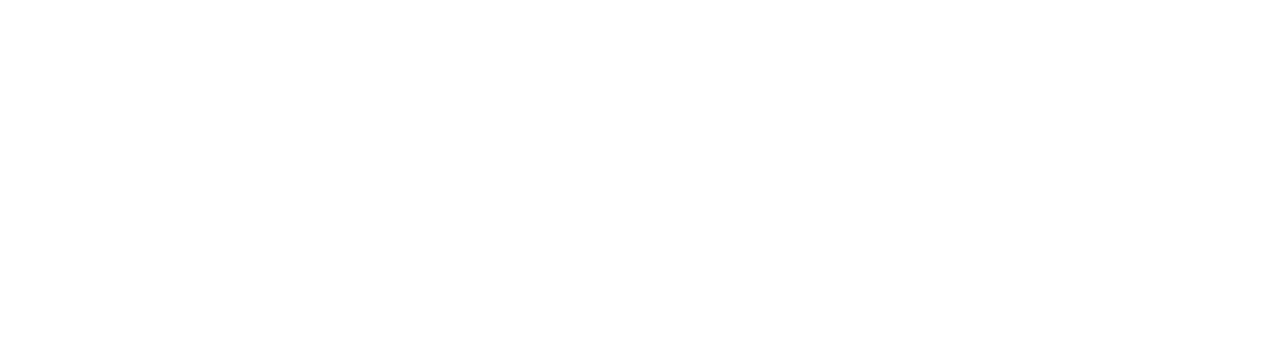
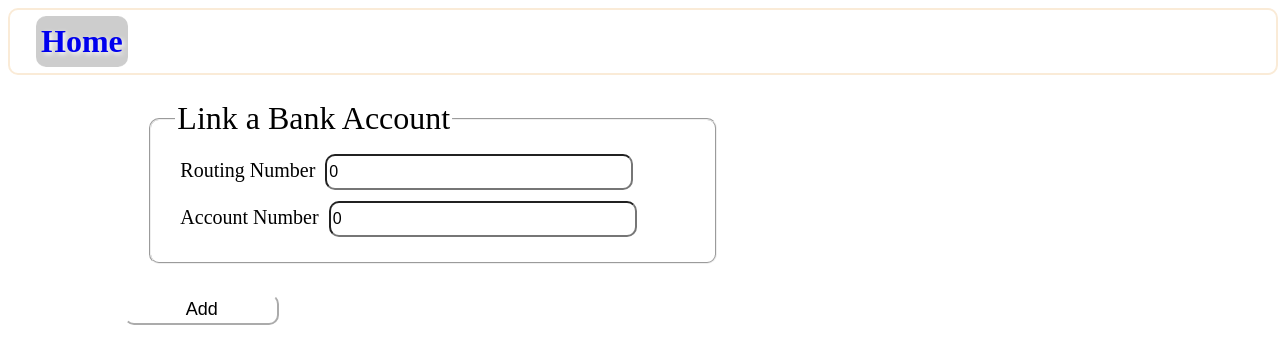
Before and after one commit to jpkeegan/RevPay-Bank-Frontend, a React (Create React App) app: page /bankaccount/add in a window 1280 px wide. Before the commit this address had no page. Shown: the top 364 px of the page. Built offline with nearby package versions, Linux system fonts and the light colour scheme.

Commit message:
bank account creation done

```diff
--- a/src/App.tsx
+++ b/src/App.tsx
@@ -17,14 +17,15 @@
     <QueryClientProvider client={queryClient}>
       <BrowserRouter>
         <Routes>
-          <Route path={'/'} element={<HomePage/>}/>
+          <Route path={'/home'} element={<HomePage/>}/>
           <Route path={'/business/new'} element={<AddBusinessPage/>}/>
-          <Route path={'/login'} element={<SignInPage/>}/>
+          <Route path={'/'} element={<SignInPage/>}/>
           <Route path={'/registration'} element={<PersonalRegistrationPage/>}/>
           <Route path={'/bankAccount'} element={<BankAccountForm/>}/>
           {/* <Route path={'/loan'} element={<CreateBusinessLoanPage/>}/> */}
           <Route path={'/wallet'} element={<WalletPage/>} />
           <Route path='/logout' element={<LogOut/>}/>
+          <Route path={'/bankaccount/add'} element={<BankAccountForm/>} />
         </Routes>
       </BrowserRouter>
     </QueryClientProvider>
--- a/src/components/bank-account-list.tsx
+++ b/src/components/bank-account-list.tsx
@@ -10,8 +10,8 @@
 
         <ul>
 
-            {props.bankAccounts.map(ba => <li key={ba.accountId}>
-                Bank Account ID: {ba.accountId}<br/>
+            {props.bankAccounts.map(ba => <li key={ba.bankAccountId}>
+                Bank Account ID: {ba.bankAccountId}<br/>
                 Routing Number: {ba.routingNumber}<br/>
                 Account Number: {ba.accountNumber}<br/>
                 Balance: {ba.balance}<br/>
--- a/src/pages/bank-account-form.tsx
+++ b/src/pages/bank-account-form.tsx
@@ -7,12 +7,19 @@
 export type BankAccountInfo = {
     routingNumber: number,
     accountNumber: number,
+    accountId: number
 }
 
 export function BankAccountForm() {
+
     const router = useNavigate();
+    const accountId = Number(localStorage.getItem("accountId"));
 
-    const [bankAccount, setBankAccount] = useState<BankAccountInfo>({ routingNumber: 0, accountNumber: 0 });
+    const [bankAccount, setBankAccount] = useState<BankAccountInfo>({
+        routingNumber: 0,
+        accountNumber: 0,
+        accountId: accountId
+    });
 
     function handleInputChange(event: React.ChangeEvent<HTMLInputElement>) {
         const { name, value } = event.target;
@@ -26,8 +33,13 @@
     async function handleSubmit(event: FormEvent<HTMLFormElement>) {
         event.preventDefault();
         await addBankAccount(bankAccount);
-        setBankAccount({ routingNumber: 0, accountNumber: 0 })
-        alert('Bank account successfully linked')
+        setBankAccount({
+            routingNumber: bankAccount.routingNumber,
+            accountNumber: bankAccount.accountNumber,
+            accountId: bankAccount.accountId
+        })
+        alert('Bank account successfully linked');
+        router('/wallet');
     }
 
     return <>
--- a/src/pages/home-page.tsx
+++ b/src/pages/home-page.tsx
@@ -5,7 +5,7 @@
 export function HomePage(){
     const router = useNavigate();
     return <>
-        <NavBar left={[{text:"Home",callback:()=>{router("/")}}]}
+        <NavBar left={[{text:"Home",callback:()=>{router("/home")}}]}
         right={[
         {text:"Add Business",callback:()=>{router("/business/new")}},
         {text:"Business Loan",callback:()=>{router("/loan")}},
--- a/src/pages/wallet-page.tsx
+++ b/src/pages/wallet-page.tsx
@@ -1,13 +1,15 @@
 import { useEffect, useState } from "react"
 import { BankAccount, getAllBankAccounts } from "../requests/bank-account-requests"
-import { async } from "q";
 import { BankAccountsList } from "../components/bank-account-list";
+import { NavBar } from "../components/nav-bar";
+import { useNavigate } from "react-router";
 
 
 export function WalletPage() {
 
     const [bankAccounts, setBankAccounts] = useState<BankAccount[]>([]);
     const accountId = localStorage.getItem("accountId");
+    const router = useNavigate();
 
     useEffect(()=>{
         (async ()=>{
@@ -16,7 +18,18 @@
         })();
     }, [])
 
+    function addBankButton() {
+        router("/bankAccount/add");
+    }
+
     return <>
+
+        <NavBar left={[{text:"Home",callback:()=>{router("/home")}}]}
+            right={[
+            {text:"Add Business",callback:()=>{router("/business/new")}},
+            {text:"Business Loan",callback:()=>{router("/loan")}},
+            {text:"Wallet",callback:()=>{router("/wallet")}},
+            {text:"Log Out",callback:()=>{router("/logout")}}]} />
 
         <h3>Wallet Page!</h3>
         <h4>Current RevPay Wallet Balance: $__.__</h4>
@@ -24,7 +37,7 @@
 
         <h5>Banks List:</h5>
         <BankAccountsList bankAccounts={bankAccounts} />
-        <button >Add Bank</button>
+        <button onClick={addBankButton}>Add Bank</button>
 
         <h5>Cards List:</h5>
 
--- a/src/requests/bank-account-requests.ts
+++ b/src/requests/bank-account-requests.ts
@@ -50,7 +50,7 @@
 }
 
 export async function getAllBankAccounts(): Promise<BankAccount[]> {
-    const httpResponse = await fetch(url + "bankAccounts");
+    const httpResponse = await fetch(url + "/bankAccounts");
     const bankAccounts: BankAccount[] = await httpResponse.json();
     return bankAccounts;
 }
```
